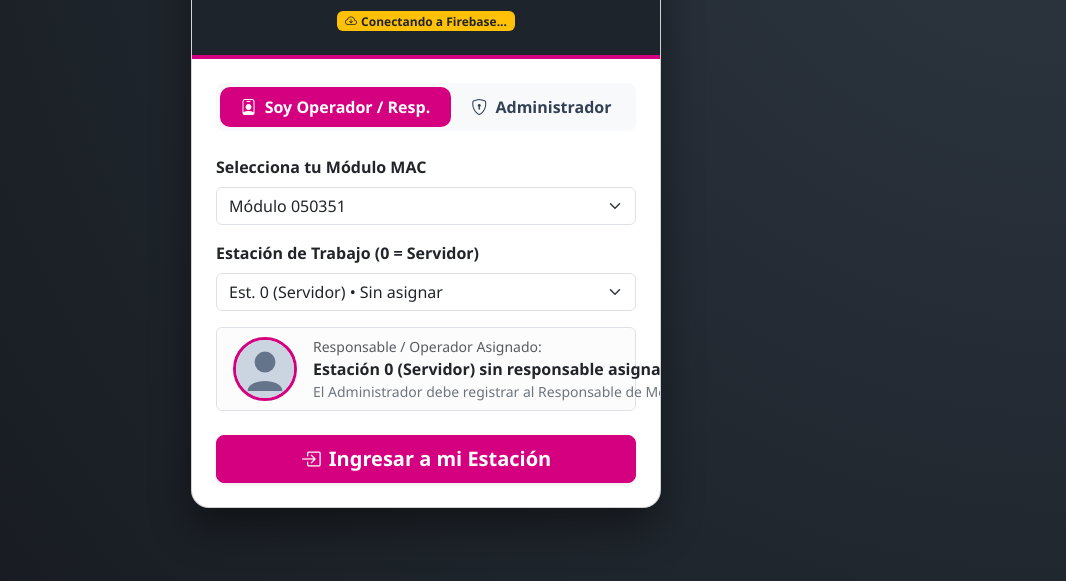
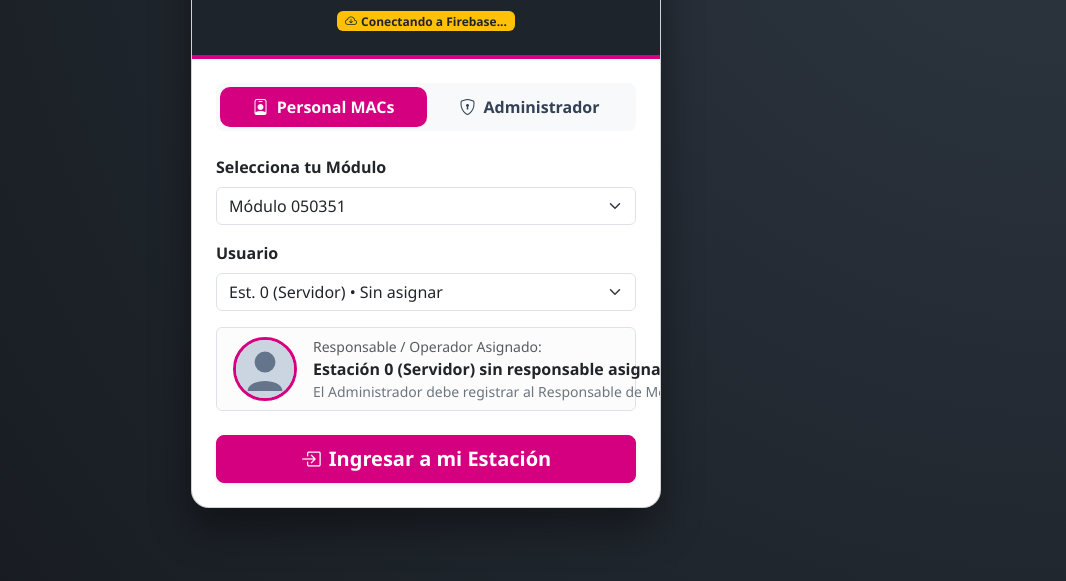
Before and after one commit to Registro03coah/controlequipos, a plain HTML site: page index.html in a window 1280 px wide. Shown: the part 219-800 px from the top of the page, without its empty margins (214-1280 px from the left). Drawn offline with nearby package versions, Linux system fonts and the light colour scheme; no server answers.

Commit message:
Update index.html

```diff
--- a/index.html
+++ b/index.html
@@ -34,7 +34,7 @@
                 <ul class="nav nav-pills nav-fill mb-4 bg-light p-1 rounded-3" id="loginRoleTabs">
                     <li class="nav-item">
                         <button class="nav-link active" id="tab-op-login" type="button" onclick="switchLoginTab('operator')">
-                            <i class="bi bi-person-badge me-1"></i> Soy Operador / Resp.
+                            <i class="bi bi-person-badge me-1"></i> Personal MACs
                         </button>
                     </li>
                     <li class="nav-item">
@@ -47,7 +47,7 @@
                 <!-- Formulario Acceso Operador / Responsable de Módulo -->
                 <form id="operatorLoginForm" onsubmit="loginAsOperator(event)">
                     <div class="mb-3">
-                        <label class="form-label fw-semibold">Selecciona tu Módulo MAC</label>
+                        <label class="form-label fw-semibold">Selecciona tu Módulo</label>
                         <select class="form-select" id="loginModulo" required onchange="onLoginModuloChange()">
                             <option value="050351">Módulo 050351</option>
                             <option value="050353">Módulo 050353</option>
@@ -55,7 +55,7 @@
                         </select>
                     </div>
                     <div class="mb-3">
-                        <label class="form-label fw-semibold">Estación de Trabajo (0 = Servidor)</label>
+                        <label class="form-label fw-semibold">Usuario</label>
                         <select class="form-select" id="loginEstacion" required onchange="previewOperatorProfile()"></select>
                     </div>
 
@@ -81,7 +81,7 @@
                     </div>
                     <div class="mb-4">
                         <label class="form-label fw-semibold">Contraseña de Administrador</label>
-                        <input type="password" class="form-control form-control-lg" id="adminPassword" placeholder="Ingresa clave (admin123)" required>
+                        <input type="password" class="form-control form-control-lg" id="adminPassword" placeholder="Ingresa clave" required>
                     </div>
                     <button type="submit" class="btn btn-dark btn-lg w-100 shadow-sm">
                         <i class="bi bi-unlock-fill me-2"></i>Entrar como Administrador
```
